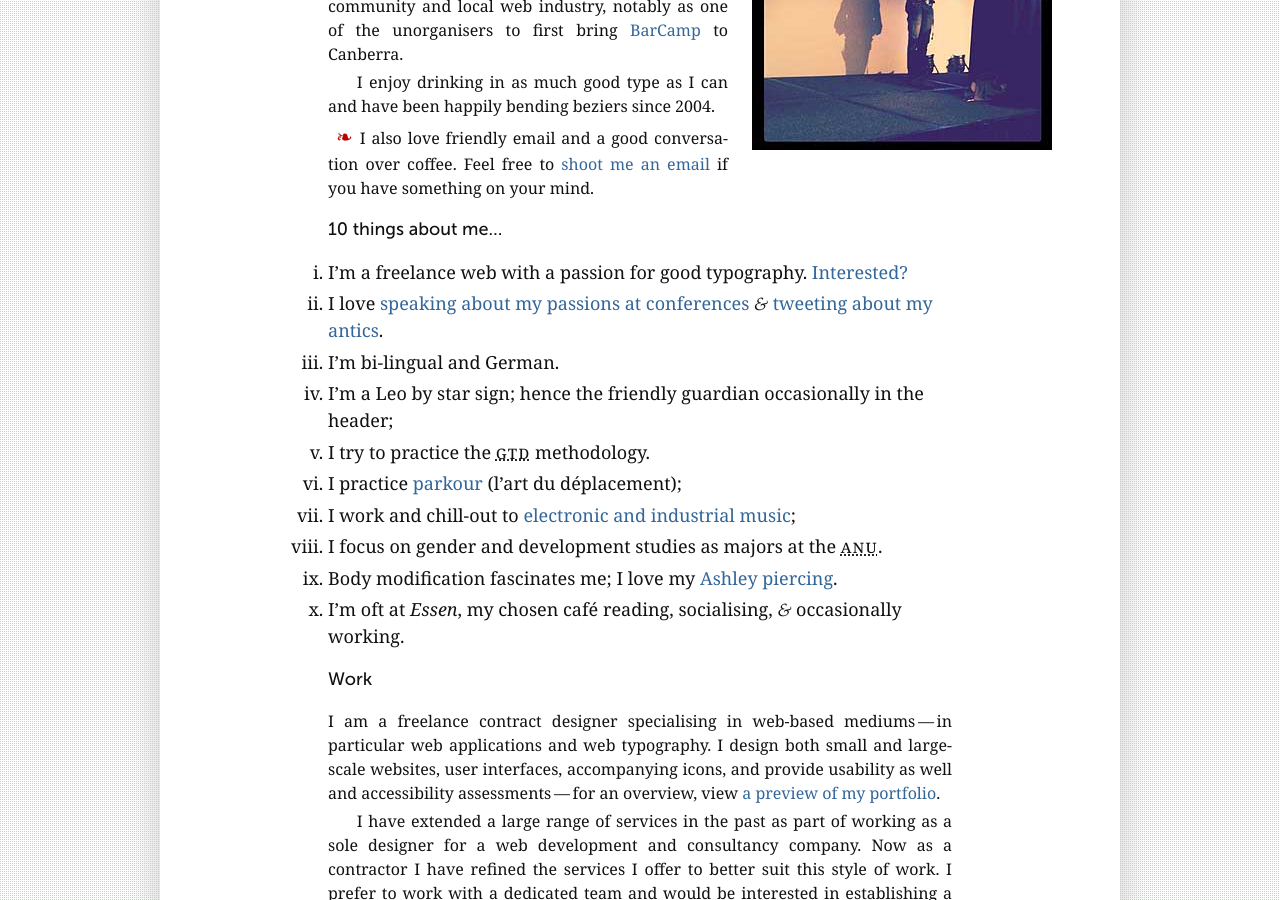
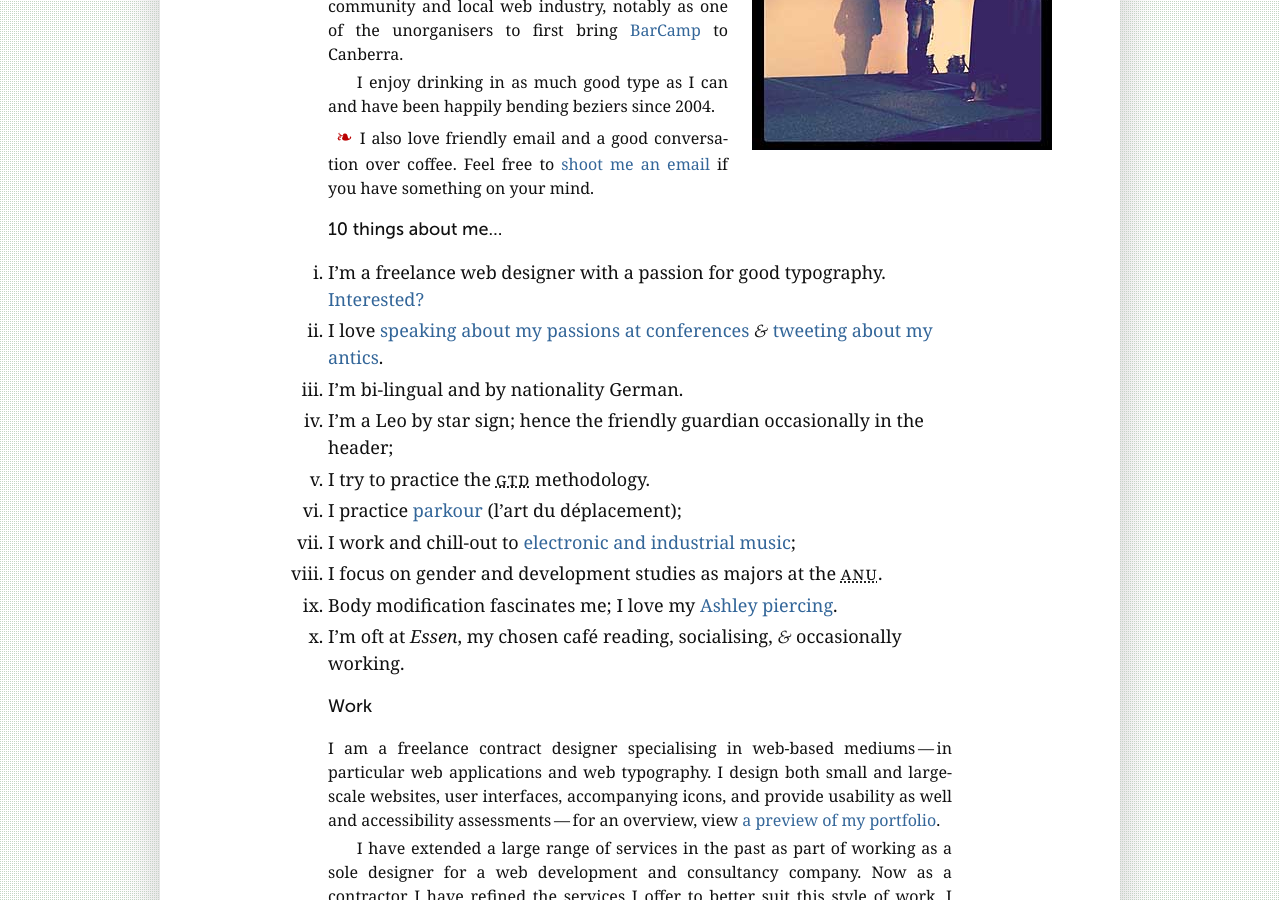
Before and after one commit to klepas/klepas.org, a Jekyll site: the page built from about.html, in a window 1280 px wide and 900 px high, scrolled down 979 px. Built offline with Jekyll 4.4.1, drawn with Linux system fonts in a browser that asks for light colours.

Commit message:
Fixing some omissions in the about page.

```diff
--- a/about.html
+++ b/about.html
@@ -11,10 +11,10 @@ title: About &amp; Contact
                 <p class="note">I also love friendly email and a good con­ver­sa­tion over coffee. Feel free to <a href="mailto:klepas@klepas.org" title="Email Simon Pascal Klein">shoot me an email</a> if you have something on your mind.</p>
                 <h4 id="personal">10 things about me&hellip;</h4>
                 <ol id="about-top-ten">
-                    <li>I&rsquo;m a freelance web with a passion for good typography. <a href="#work" title="Skip down to work information">Interested?</a></li>
+                    <li>I&rsquo;m a freelance web designer with a passion for good typography. <a href="#work" title="Skip down to work information">Interested?</a></li>
                     <li>I love <a title="View Pascal&rsquo;s talk slides on Slideshare" href="http://www.slideshare.net/klepas">speaking about my passions at conferences</a> <span class="amp">&amp;</span> <a href="http://twitter.com/klepas" title="View Pascal&rsquo;s twitter profile">tweeting about my antics</a>.</li>
                     <!-- <li>I record a bi-weekly podcast titled <a href="http://arcwhite.org/category/podcasts/" title="A Capital Duo Talk Tech podcast page"><em>A Capital Duo Talk Tech</em></a> with good friends <a href="http://arcwhite.org" title="Andy White&rsquo;s website" rel="friend">Andy White</a> and <a href="http://teresawatts.com/" title="Teresa Watts&rsquo; website">Teresa Watts</a>, covering in casual discussion style recent web and tech developments whilst offering our insights into the various matters highlighted;</li> -->
-                    <li>I&rsquo;m bi-lingual and German.</li>
+                    <li>I&rsquo;m bi-lingual and by nationality German.</li>
                     <li>I&rsquo;m a Leo by star sign; hence the friendly guardian occasionally in the header;</li>
                     <li>I try to practice the <acronym title="Getting Things Done">GTD</acronym> methodology.</li>
                     <li>I prac­tice <a title="Wikipedia (EN): Parkour" href="http://en.wikipedia.org/wiki/Parkour">parkour</a> (l&rsquo;art du d&eacute;placement);</li>
```
